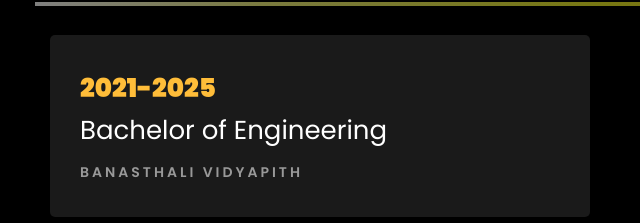
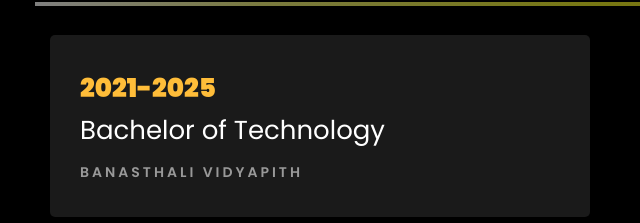
Before and after one commit to DivyaaTripathii/PORTFOLIO, a plain HTML site: page index.html in a window 1280 px wide. Shown: the part 2447-2670 px from the top of the page, 35-675 px from the left. Drawn offline with Linux system fonts and the light colour scheme; files whose address does not match are found by name.

Commit message:
Update index.html

```diff
--- a/index.html
+++ b/index.html
@@ -348,7 +348,7 @@
     			<div class="col-md-6">
     				<div class="resume-wrap ftco-animate">
     					<span class="date">2021-2025</span>
-    					<h2>Bachelor of Engineering</h2>
+    					<h2>Bachelor of Technology</h2>
     					<span class="position">Banasthali Vidyapith</span>
 
     				</div>
```
